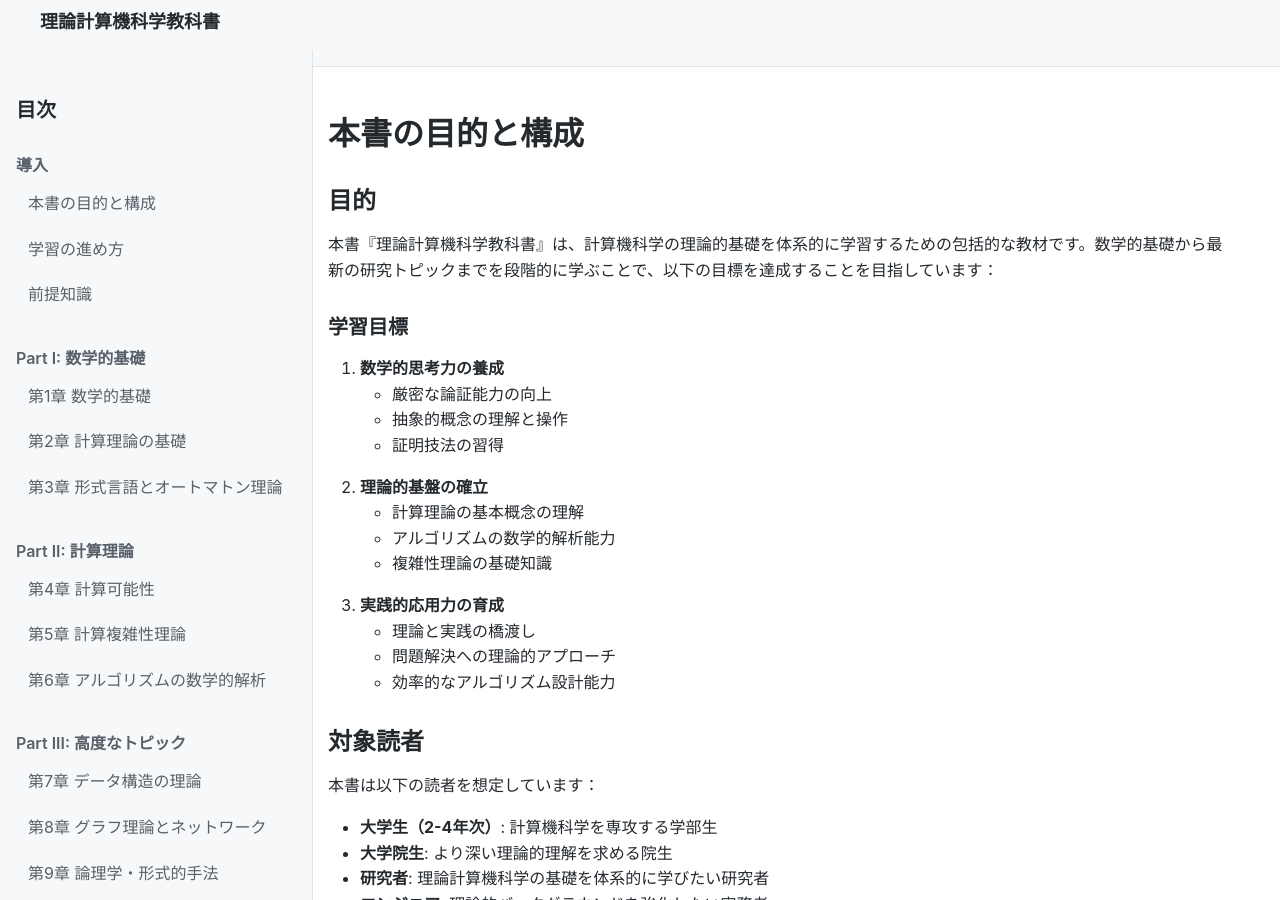
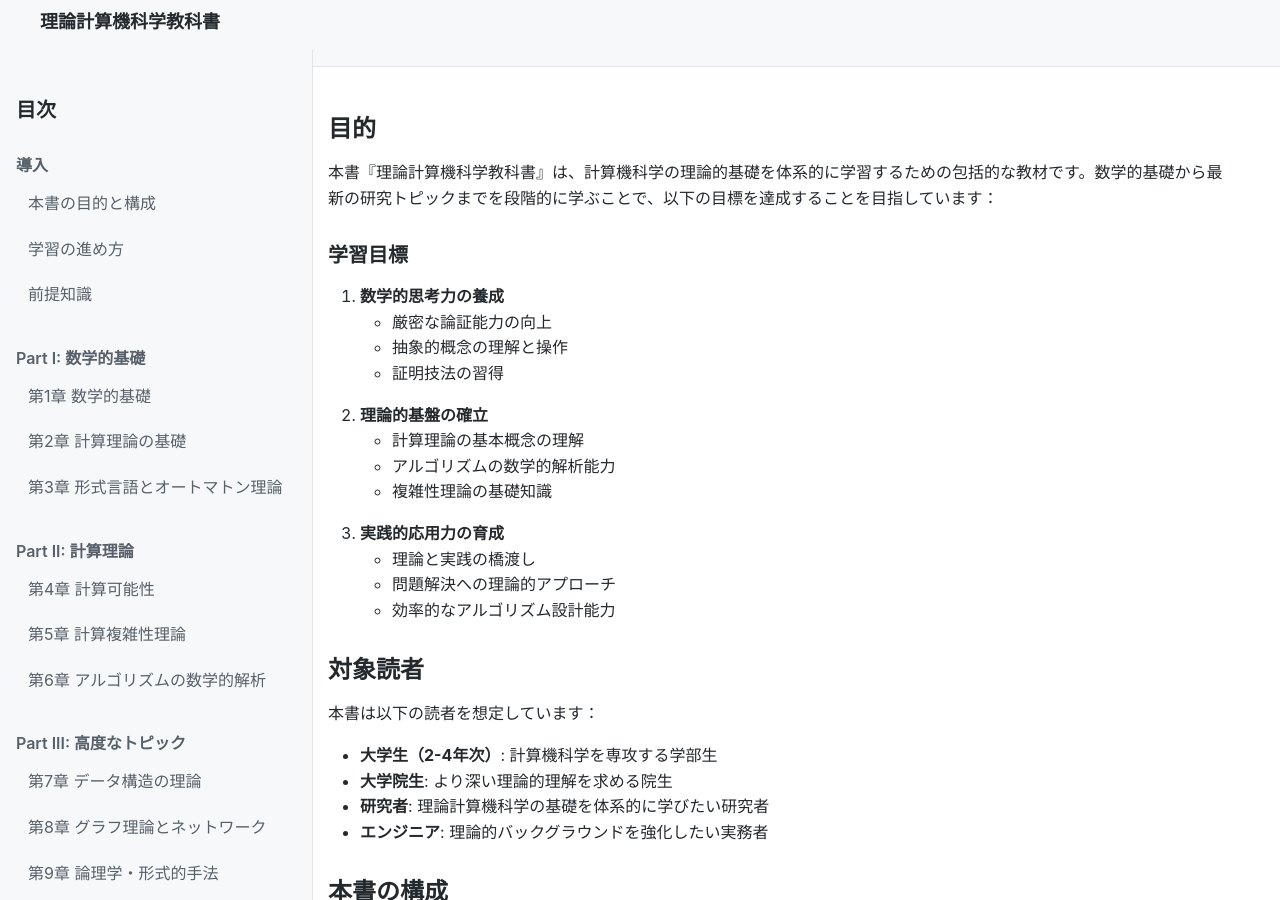
Before and after one commit to itdojp/theoretical-computer-science-textbook, a Jekyll site: the page built from docs/src/introduction/purpose.md, in a window 1280 px wide and 900 px high. Built offline with Jekyll 4.4.1, drawn with Linux system fonts in a browser that asks for light colours.

Commit message:
Fix remaining markdown linting errors
- Add missing blank lines around lists in prerequisites.md
- Remove duplicate H1 heading in purpose.md to fix MD025 error
- Ensure all markdown formatting follows linting rules

🤖 Generated with [Claude Code](https://claude.ai/code)

Co-Authored-By: Claude <noreply@anthropic.com>

```diff
--- a/docs/src/introduction/purpose.md
+++ b/docs/src/introduction/purpose.md
@@ -2,8 +2,6 @@
 title: "本書の目的と構成"
 layout: default
 ---
-
-# 本書の目的と構成
 
 ## 目的
 
```
Also changed, not shown: docs/src/introduction/prerequisites.md (+5 -0 lines).
